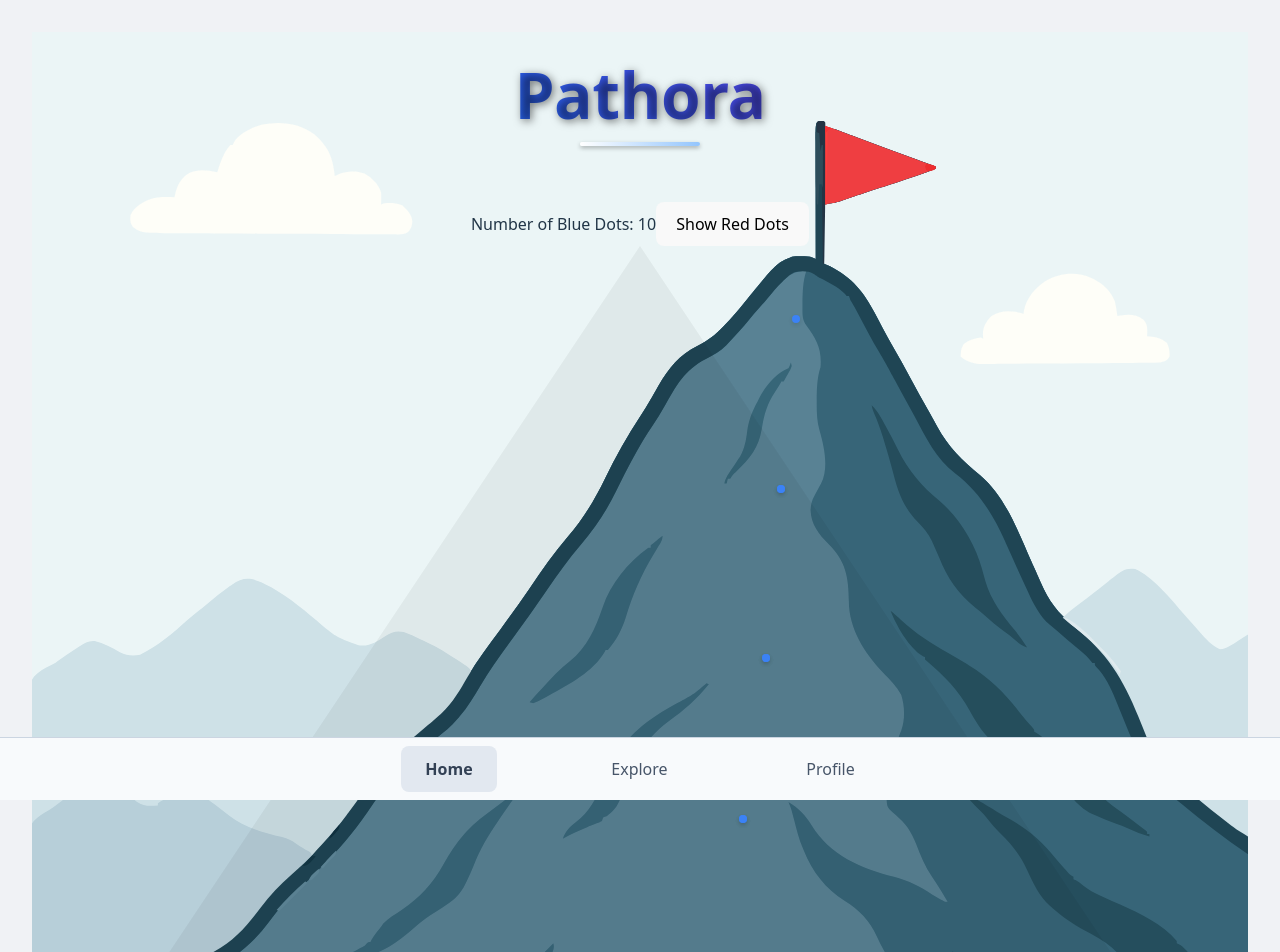
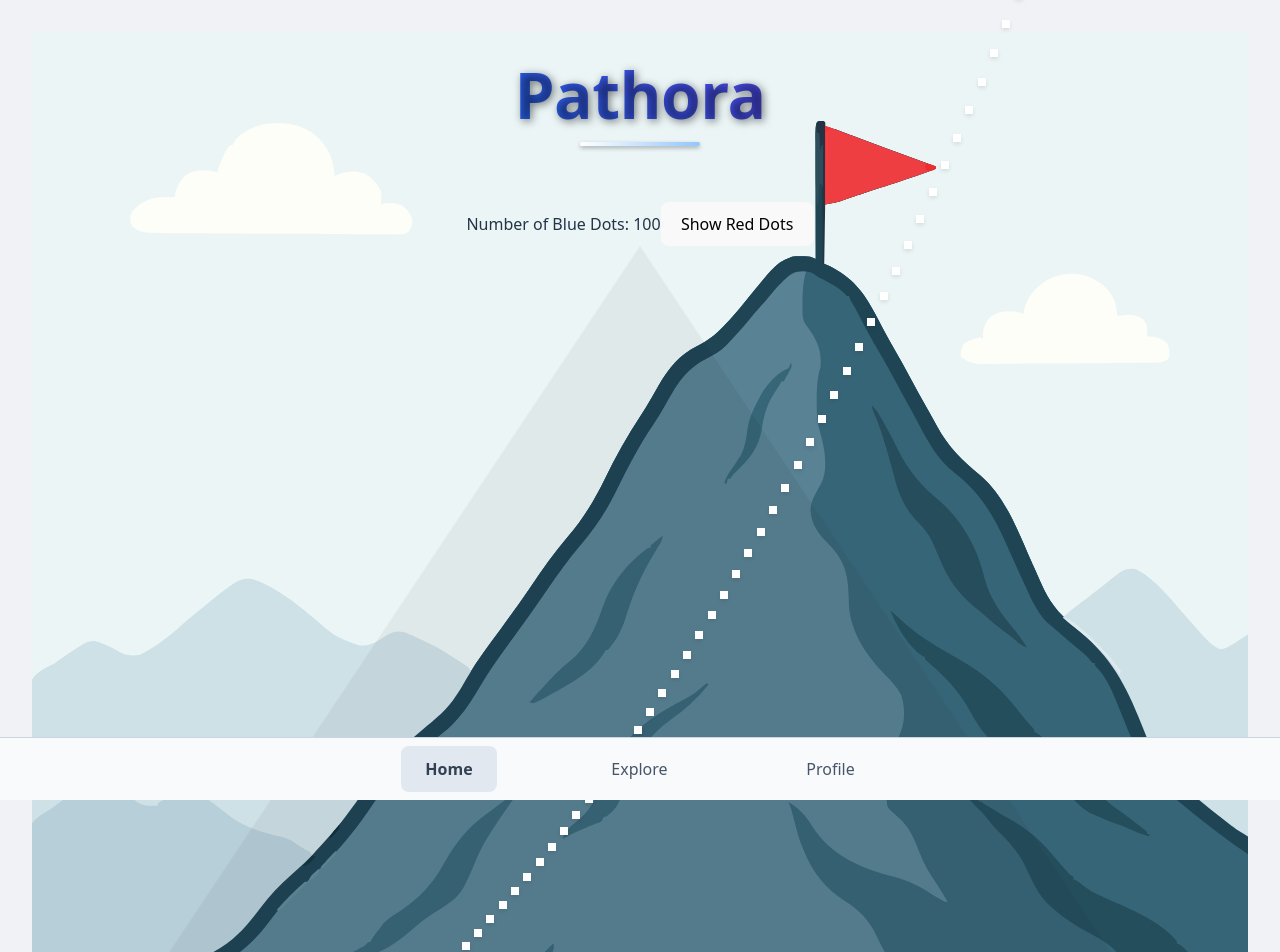
Before and after one commit to israelavendanojr/skill-roadmap, a React (Vite) app in the folder frontend/: page / in a window 1280 px wide. Shown: the top 952 px of the page. Built offline with nearby package versions, Linux system fonts and the light colour scheme.

Commit message:
Place skills along line evenly

```diff
--- a/frontend/src/App.css
+++ b/frontend/src/App.css
@@ -127,13 +127,13 @@ body {
 
 .dot {
   position: absolute;
-  border-radius: 50%;
   transform: translate(-50%, -50%);
   box-shadow: 0 2px 4px rgba(0, 0, 0, 0.1);
   transition: transform 0.2s ease;
-  width: 8px;
-  height: 8px;
-  background-color: #3b82f6;
+  width: 12px;
+  height: 12px;
+  background-color: white;
+  border: 2px solid white;
   z-index: 5;
 }
 
--- a/frontend/src/App.tsx
+++ b/frontend/src/App.tsx
@@ -6,7 +6,7 @@ import { Mountain } from './components/Mountain'
 
 function App() {
   const [currentTab, setCurrentTab] = useState('home');
-  const [dotCount, setDotCount] = useState(10); // This controls the number of blue dots
+  const [dotCount, setDotCount] = useState(100); // This controls the number of blue dots
   const [debug, setDebug] = useState(false); // Toggle debug mode to show/hide red dots
 
   const handleTabChange = (tab: string) => {
--- a/frontend/src/components/Mountain.tsx
+++ b/frontend/src/components/Mountain.tsx
@@ -1,13 +1,10 @@
 import { motion } from 'framer-motion';
 
 interface MountainProps {
-  dotCount: number; // Number of blue dots to place along the path
+  dotCount: number; // Number of squares to place along the path
   dotSize?: number;
   dotSpacing?: number;
-  minPoints?: {
-    x: number;
-    y: number;
-  }[];
+  pathFunction?: (x: number) => number; // Function to calculate y position from x
   debug?: boolean; // Controls visibility of red dots for debugging
 }
 
@@ -19,11 +16,20 @@ const defaultMinPoints = [
   { x: 500, y: 150 }
 ];
 
+const defaultPathFunction = (x: number) => {
+  // Simple quadratic function that creates a mountain-like curve
+  // Adjust the coefficients to change the shape
+  const a = -0.0015; // Controls the steepness
+  const b = 0.008;    // Controls the position
+  const c = 600;     // Controls the height
+  return a * Math.pow(x, 2) + b * x + c;
+};
+
 export const Mountain: React.FC<MountainProps> = ({
-  dotCount = 10, // This controls the number of blue dots
+  dotCount = 10, // This controls the number of squares
   dotSize = 8,
   dotSpacing = 30,
-  minPoints = defaultMinPoints,
+  pathFunction = defaultPathFunction,
   debug = false
 }) => {
   const mountainHeight = 600;
@@ -31,45 +37,17 @@ export const Mountain: React.FC<MountainProps> = ({
   const pathWidth = 3;
   const curveStrength = 0.5; // Controls how curved the path is
 
-  // Calculate points along the path using Bezier curve
+  // Calculate points along the path using the provided function
   const calculatePathPoints = () => {
     const points: { x: number; y: number }[] = [];
+    const mountainWidth = 800;
 
-    // Calculate points between each pair of minPoints
-    for (let i = 0; i < minPoints.length - 1; i++) {
-      const start = minPoints[i];
-      const end = minPoints[i + 1];
-      const controlPoint = {
-        x: (start.x + end.x) / 2,
-        y: (start.y + end.y) / 2
-      };
-
-      // Calculate how many points to place between this pair
-      const pointsBetween = Math.floor(dotCount / (minPoints.length - 1));
-
-      // Add points between start and control point
-      for (let j = 0; j <= pointsBetween / 2; j++) {
-        const t = j / (pointsBetween / 2);
-        const x = Math.pow(1 - t, 2) * start.x +
-                 2 * (1 - t) * t * controlPoint.x +
-                 Math.pow(t, 2) * controlPoint.x;
-        const y = Math.pow(1 - t, 2) * start.y +
-                 2 * (1 - t) * t * controlPoint.y +
-                 Math.pow(t, 2) * controlPoint.y;
-        points.push({ x, y });
-      }
-
-      // Add points between control point and end
-      for (let j = 0; j <= pointsBetween / 2; j++) {
-        const t = j / (pointsBetween / 2);
-        const x = Math.pow(1 - t, 2) * controlPoint.x +
-                 2 * (1 - t) * t * end.x +
-                 Math.pow(t, 2) * end.x;
-        const y = Math.pow(1 - t, 2) * controlPoint.y +
-                 2 * (1 - t) * t * end.y +
-                 Math.pow(t, 2) * end.y;
-        points.push({ x, y });
-      }
+    // Calculate the x positions for each dot
+    for (let i = 0; i < dotCount; i++) {
+      // Distribute dots evenly across the width
+      const x = (i / (dotCount - 1)) * mountainWidth;
+      const y = pathFunction(x);
+      points.push({ x, y });
     }
 
     return points;
@@ -135,12 +113,7 @@ export const Mountain: React.FC<MountainProps> = ({
         {generatePathPoints()}
       </div>
 
-      {/* Minimum Points (Debug) */}
-      {debug && (
-        <div className="absolute inset-0">
-          {generateMinPoints()}
-        </div>
-      )}
+
     </div>
   );
 };
```
